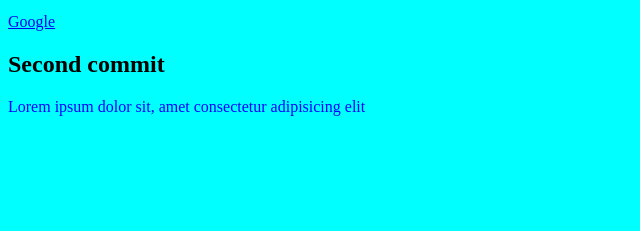
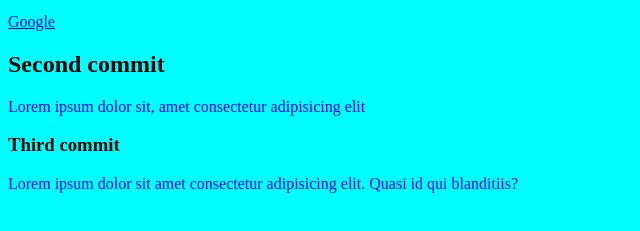
Before and after one commit to IevgeniiaV/TestRep-24.07.23, a plain HTML site: page index.html in a window 1280 px wide. Shown: the part 101-332 px from the top of the page, without its empty margins (0-640 px from the left). Drawn offline with Linux system fonts and the light colour scheme.

Commit message:
Third commit

```diff
--- a/index.html
+++ b/index.html
@@ -14,5 +14,7 @@
     <a href="http://google.com.ua">Google</a>
     <h2>Second commit</h2>
     <p>Lorem ipsum dolor sit, amet consectetur adipisicing elit</p>
+    <h3>Third commit</h3>
+    <p>Lorem ipsum dolor sit amet consectetur adipisicing elit. Quasi id qui blanditiis?</p>
 
 </html>
```
